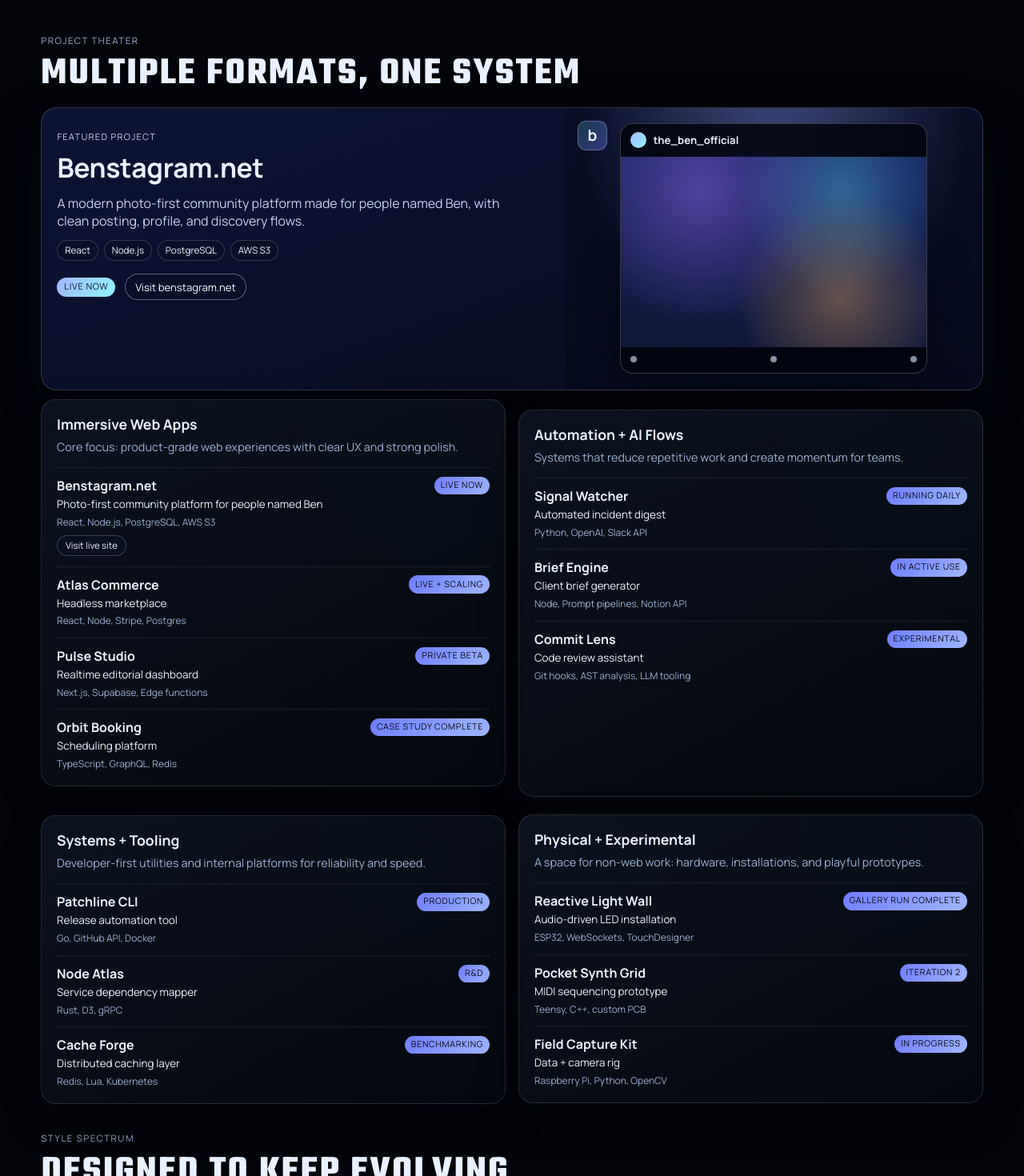
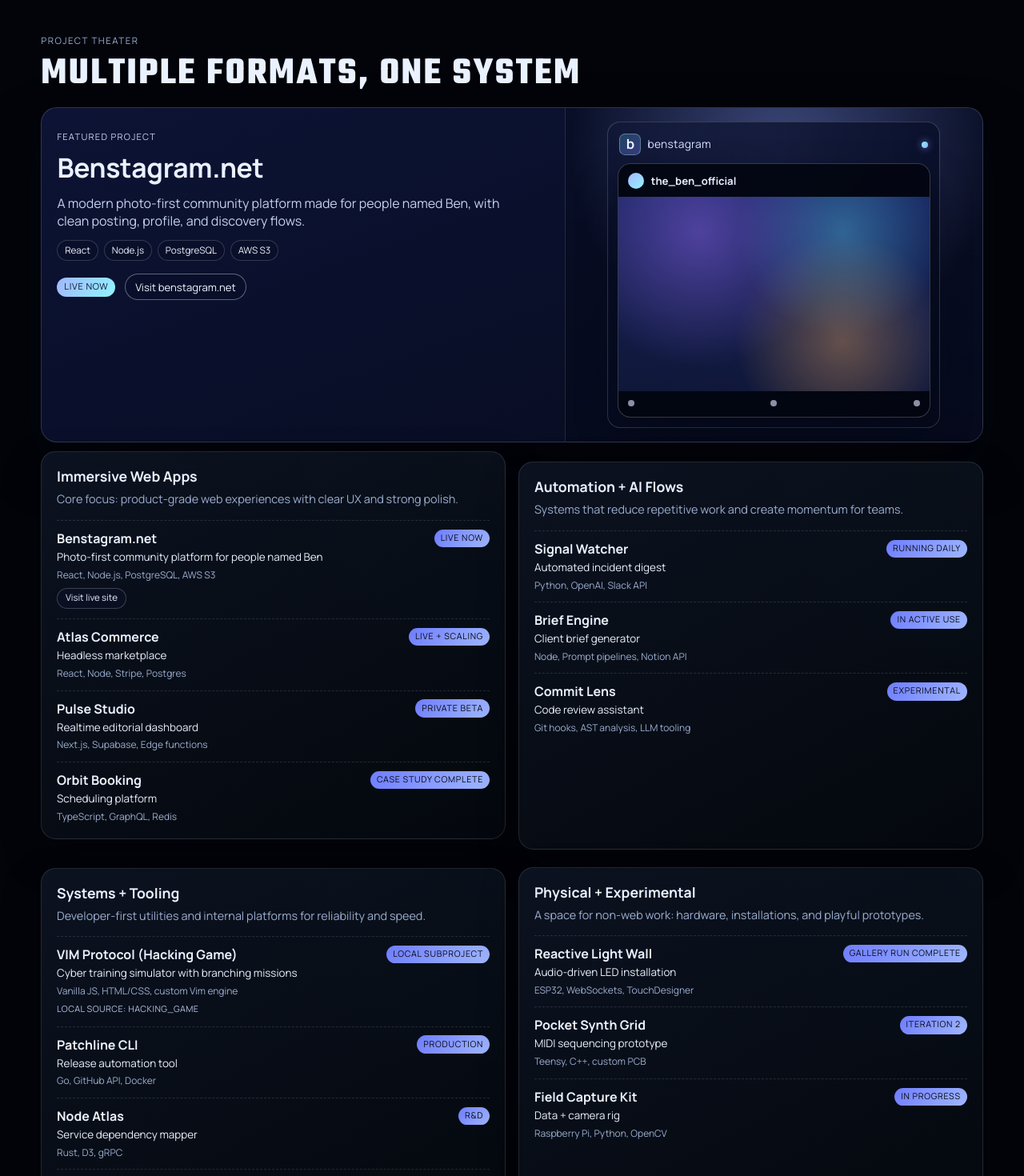
Before and after one commit to nkweeks/coding-around, a React (Vite) app: page / in a window 1280 px wide. Shown: the part 1650-3120 px from the top of the page at 80% size. Built offline with nearby package versions, Linux system fonts and the light colour scheme.

Commit message:
Add local hacking game subproject and refine featured preview

```diff
--- a/src/App.css
+++ b/src/App.css
@@ -557,33 +557,65 @@ main {
 .featured-project-visual {
   position: relative;
   min-height: 17rem;
-  padding: 1.2rem;
+  padding: 1.1rem;
   display: flex;
-  align-items: flex-end;
+  align-items: center;
   justify-content: center;
+  border-left: 1px solid rgba(234, 241, 255, 0.12);
   background:
-    radial-gradient(circle at 50% 14%, rgba(143, 163, 255, 0.42), transparent 60%),
+    radial-gradient(circle at 52% 12%, rgba(143, 163, 255, 0.38), transparent 58%),
     linear-gradient(175deg, rgba(8, 13, 34, 0.52), rgba(6, 10, 28, 0.88));
 }
 
+.ben-preview-shell {
+  width: min(26rem, 100%);
+  border-radius: 1rem;
+  border: 1px solid rgba(234, 241, 255, 0.2);
+  background:
+    linear-gradient(160deg, rgba(12, 18, 49, 0.76), rgba(6, 10, 28, 0.92)),
+    radial-gradient(circle at 18% 0%, rgba(161, 181, 255, 0.18), transparent 40%);
+  padding: 0.72rem;
+}
+
+.ben-preview-topbar {
+  display: flex;
+  align-items: center;
+  gap: 0.5rem;
+  margin-bottom: 0.62rem;
+  padding: 0.15rem 0.15rem 0 0.15rem;
+}
+
+.ben-preview-topbar p {
+  margin: 0;
+  font-size: 0.86rem;
+  color: #d8e3ff;
+  letter-spacing: 0.02em;
+}
+
+.ben-live-dot {
+  margin-left: auto;
+  width: 0.5rem;
+  height: 0.5rem;
+  border-radius: 999px;
+  background: linear-gradient(120deg, #88f2ff, #95b1ff);
+  box-shadow: 0 0 0.6rem rgba(132, 169, 255, 0.72);
+}
+
 .ben-logo-chip {
-  position: absolute;
-  top: 1rem;
-  left: 1rem;
-  width: 2.3rem;
-  height: 2.3rem;
-  border-radius: 0.65rem;
+  width: 1.7rem;
+  height: 1.7rem;
+  border-radius: 0.46rem;
   display: grid;
   place-items: center;
   color: #eef3ff;
   font-weight: 700;
-  font-size: 1.2rem;
-  border: 1px solid rgba(234, 241, 255, 0.28);
+  font-size: 1.06rem;
+  border: 1px solid rgba(234, 241, 255, 0.32);
   background: linear-gradient(140deg, rgba(89, 241, 255, 0.2), rgba(114, 122, 255, 0.38));
 }
 
 .ben-post-card {
-  width: min(24rem, 100%);
+  width: 100%;
   border-radius: 1rem;
   overflow: hidden;
   border: 1px solid rgba(234, 241, 255, 0.22);
@@ -716,6 +748,15 @@ main {
 .track-card li em {
   color: var(--text-soft);
   font-size: 0.75rem;
+}
+
+.project-source {
+  display: inline-flex;
+  margin-top: 0.45rem;
+  font-size: 0.68rem;
+  letter-spacing: 0.04em;
+  text-transform: uppercase;
+  color: #b5c4e6;
 }
 
 .project-link {
--- a/src/App.jsx
+++ b/src/App.jsx
@@ -61,6 +61,13 @@ const projectTracks = [
     title: 'Systems + Tooling',
     note: 'Developer-first utilities and internal platforms for reliability and speed.',
     projects: [
+      {
+        name: 'VIM Protocol (Hacking Game)',
+        type: 'Cyber training simulator with branching missions',
+        stack: 'Vanilla JS, HTML/CSS, custom Vim engine',
+        status: 'Local subproject',
+        source: 'Local source: hacking_game',
+      },
       {
         name: 'Patchline CLI',
         type: 'Release automation tool',
@@ -486,8 +493,13 @@ function App() {
             </div>
 
             <div className="featured-project-visual" aria-hidden="true">
+              <div className="ben-preview-shell">
+                <div className="ben-preview-topbar">
                   <div className="ben-logo-chip">
                     <span>b</span>
+                  </div>
+                  <p>benstagram</p>
+                  <span className="ben-live-dot" />
                 </div>
                 <div className="ben-post-card">
                   <header>
@@ -500,6 +512,7 @@ function App() {
                     <span />
                     <span />
                   </footer>
+                </div>
               </div>
             </div>
           </article>
@@ -524,6 +537,7 @@ function App() {
                       </header>
                       <small>{project.type}</small>
                       <em>{project.stack}</em>
+                      {project.source && <span className="project-source">{project.source}</span>}
                       {project.url && (
                         <a href={project.url} target="_blank" rel="noreferrer" className="project-link">
                           Visit live site
```
Also changed, not shown: 1 other file (tests, documents, lock files or other folders). Lines whose indentation alone changed are shown as unchanged.
